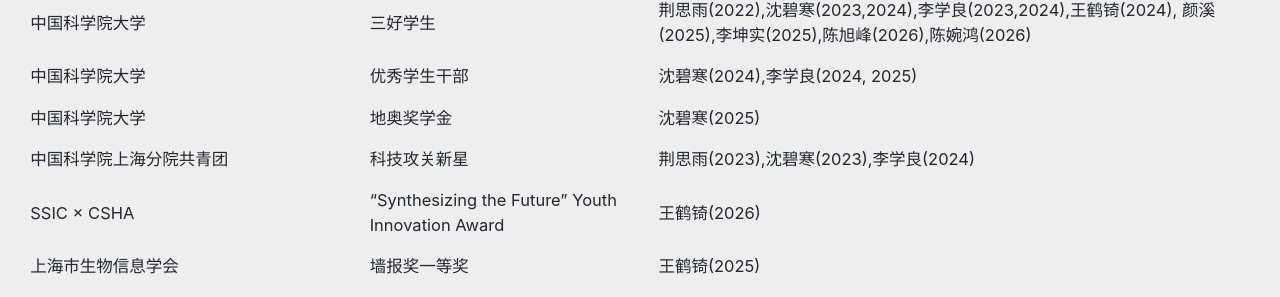
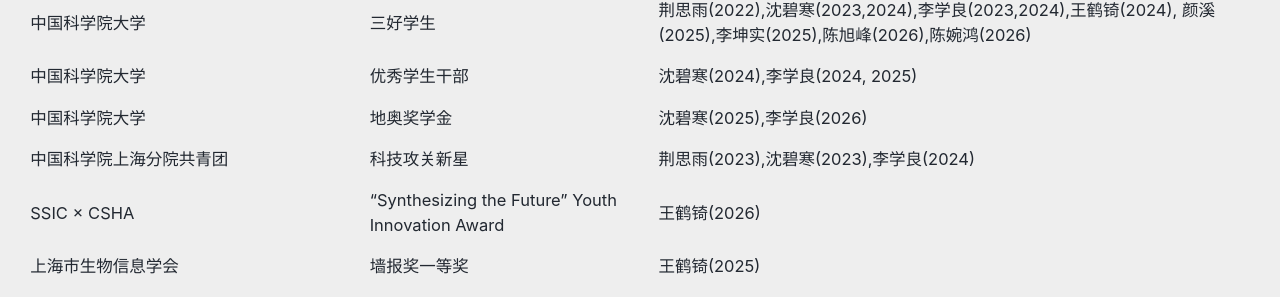
Before and after one commit to LihongLab/lihonglab.github.io, a Jekyll site: the page built from _pages/AWARDS.md, in a window 1280 px wide. Shown: the part 1025-1322 px from the top of the page. Built offline with Jekyll 4.4.1, drawn with Linux system fonts in a browser that asks for light colours; cached includes are drawn as plain includes; some web fonts are replaced.

Commit message:
Update AWARDS.md

```diff
--- a/_pages/AWARDS.md
+++ b/_pages/AWARDS.md
@@ -37,7 +37,7 @@
 | 中国科学院大学                                             | 三好学生标兵                 | 李家荣(2025)                                                 |
 | 中国科学院大学                                             | 三好学生                     | 荆思雨(2022),沈碧寒(2023,2024),李学良(2023,2024),王鹤锜(2024), 颜溪(2025),李坤实(2025),陈旭峰(2026),陈婉鸿(2026) |
 | 中国科学院大学                                             | 优秀学生干部                 | 沈碧寒(2024),李学良(2024, 2025)                              |
-| 中国科学院大学                                             | 地奥奖学金                   | 沈碧寒(2025)                                                 |
+| 中国科学院大学                                             | 地奥奖学金                   | 沈碧寒(2025),李学良(2026)                                    |
 | 中国科学院上海分院共青团                                   | 科技攻关新星                 | 荆思雨(2023),沈碧寒(2023),李学良(2024)                       |
 | SSIC × CSHA | "Synthesizing the Future" Youth Innovation Award | 王鹤锜(2026) |
 | 上海市生物信息学会                                         | 墙报奖一等奖                 | 王鹤锜(2025)                                                 |
```
